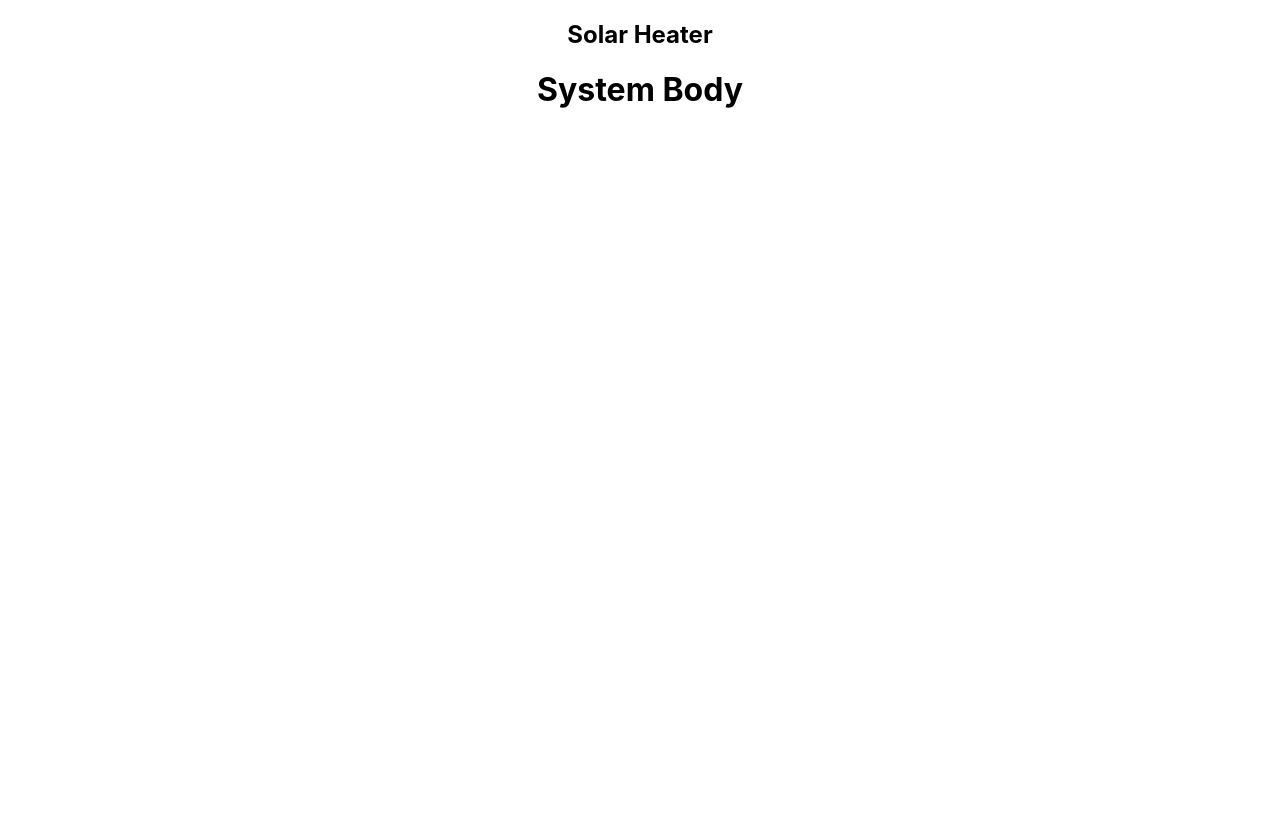
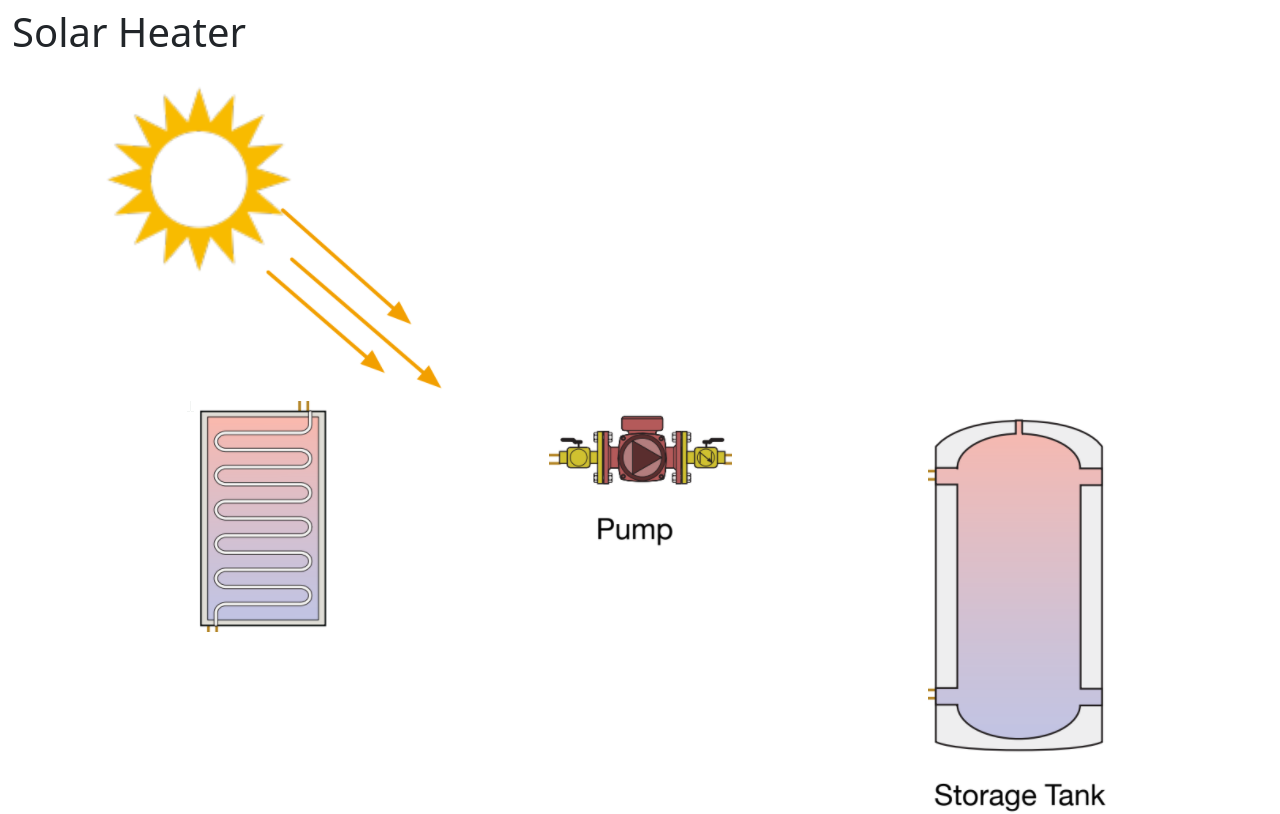
Before and after one commit to ds1242/solar-heater, a React (Create React App) app: page / in a window 1280 px wide. Built offline with nearby package versions, Linux system fonts and the light colour scheme.

Commit message:
system images imported and inital design set

```diff
--- a/src/components/System/System.jsx
+++ b/src/components/System/System.jsx
@@ -1,9 +1,34 @@
 import React from 'react';
-
+import { Container, Row, Col } from 'react-bootstrap';
+import pump from '../../assets/pump.png';
+import sun from '../../assets/sun.png';
+import solarPanel from '../../assets/solar_panel.png';
+import storageTank from '../../assets/storage_tank.png';
 
 function System() {
     return (
-        <h1>System Body</h1>
+        <Container>
+            <Row>
+                <Col>
+                    <img src={sun} />
+                </Col>
+                <Col>
+                </Col>
+                <Col>
+                </Col>
+            </Row>
+            <Row>
+                <Col>
+                    <img src={solarPanel} />
+                </Col>
+                <Col>
+                    <img src={pump} />
+                </Col>
+                <Col>
+                    <img src={storageTank} />
+                </Col>
+            </Row>
+        </Container>
     )
 };
 
--- a/src/index.js
+++ b/src/index.js
@@ -2,6 +2,8 @@ import React from 'react';
 import ReactDOM from 'react-dom';
 import './index.css';
 import App from './App';
+import 'bootstrap/dist/css/bootstrap.min.css';
+import 'bootstrap/dist/js/bootstrap.bundle.min';
 import reportWebVitals from './reportWebVitals';
 
 ReactDOM.render(
```
